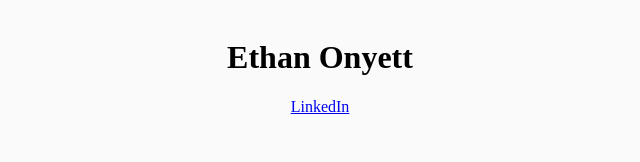
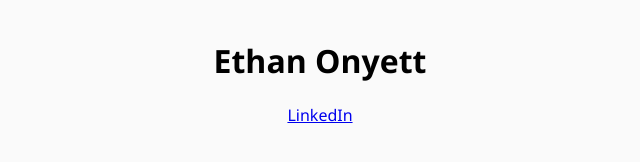
Before and after one commit to eonyett/eonyett.github.io, a plain HTML site: page index.html in a window 1280 px wide. Shown: the whole page, without its empty margins (320-960 px from the left). Drawn offline with Linux system fonts and the light colour scheme.

Commit message:
Update index.html

```diff
--- a/index.html
+++ b/index.html
@@ -1,10 +1,10 @@
 <!DOCTYPE html>
 <html>
-<head>
-<meta name="viewport" content="width=device-width, initial-scale=1">
-<style>
-body {
-  background: rgb(250, 250, 250);
+  <head>
+    <meta name="viewport" content="width=device-width, initial-scale=1">
+    <style>
+    body {
+      background: rgb(250, 250, 250);
 }
 
 .content {
@@ -19,8 +19,8 @@ body {
 <body>
 
 <div class="content">
-  <h1 size="100";style="font-family:'Segoe UI', Tahoma, Geneva, Verdana, sans-serif">Ethan Onyett</h1>
-  <a href="https://www.linkedin.com/in/ethanonyett/";size="20";style="font-family:'Segoe UI', Tahoma, Geneva, Verdana, sans-serif">LinkedIn</p>
+  <h1 size="100" style="font-family:'Segoe UI'">Ethan Onyett</h1>
+  <a href="https://www.linkedin.com/in/ethanonyett/" size="20" style="font-family:'Segoe UI'">LinkedIn</p>
 </div>
 </body>
 </html>
```
